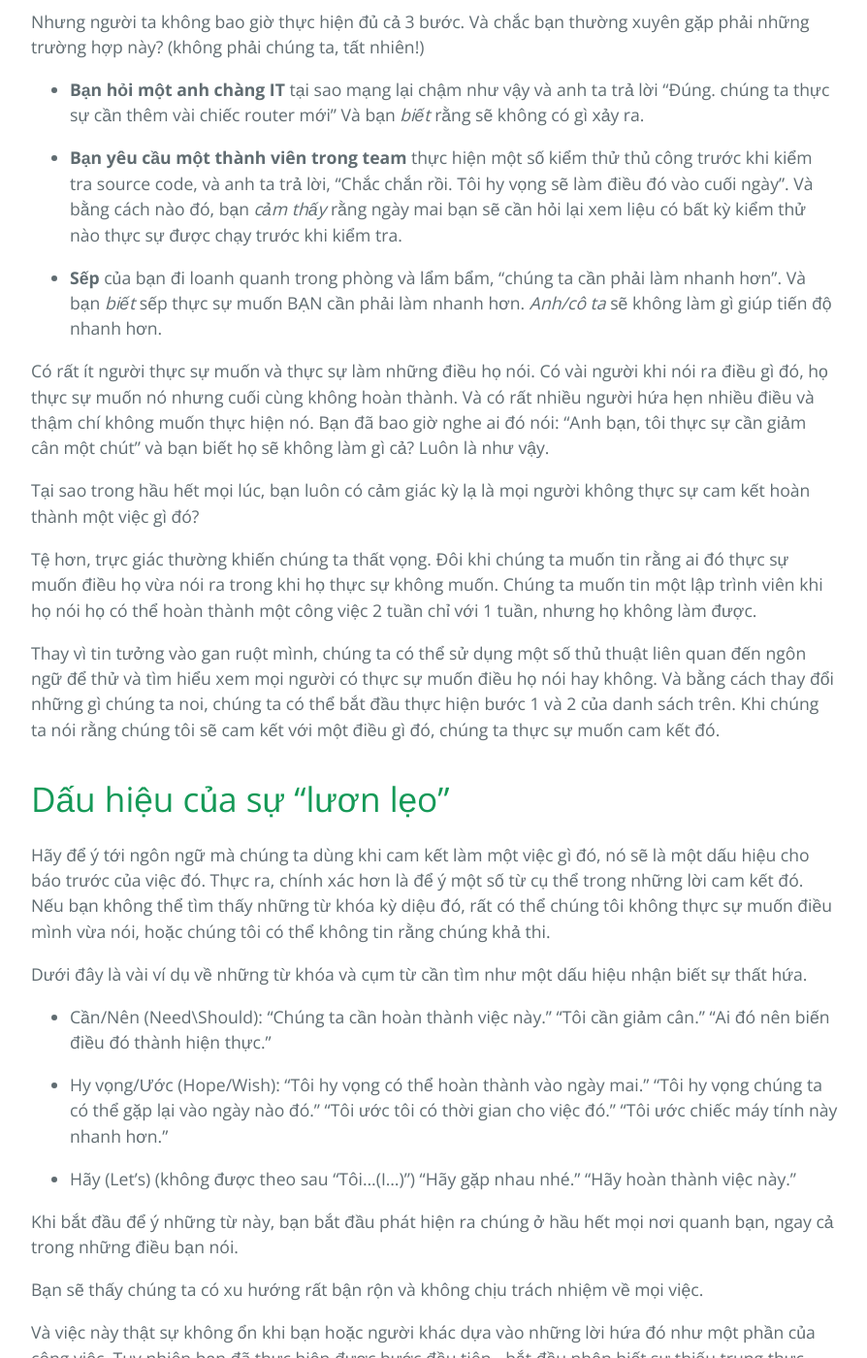
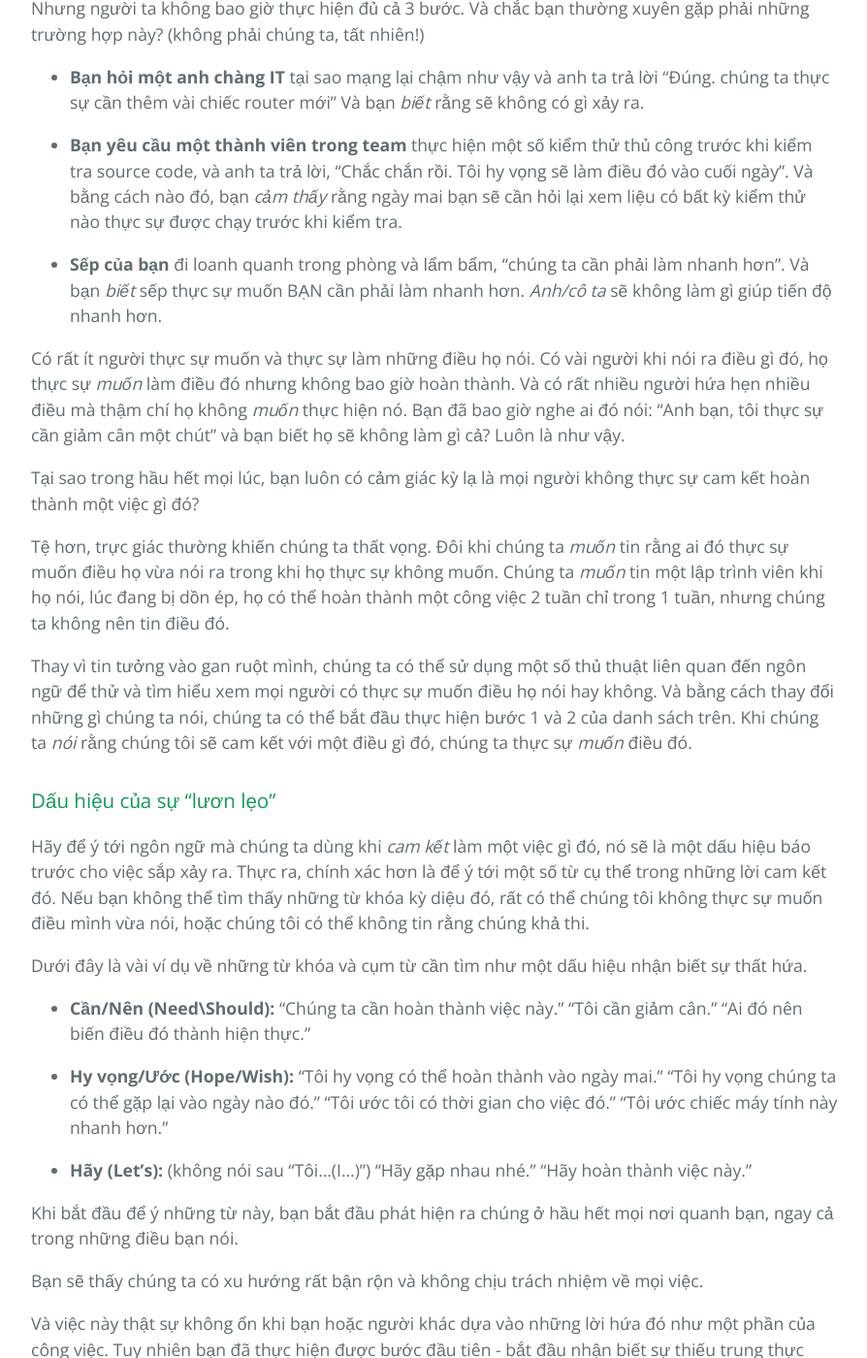
Before and after one commit to HaiBV/haibv.github.io, a Jekyll site: the page built from clean-coder/chapter-3-saying-yes.md, in a window 1280 px wide and 1400 px high, scrolled down 2296 px. Shown: the whole window at 97% size, without its empty margins (192-1086 px from the left). Built offline with Jekyll 4.4.1, drawn with Linux system fonts in a browser that asks for light colours; our own code applies the rules of GitHub Pages for plain Markdown files.

Commit message:
Book - The Clean Coder - Correction - C3

```diff
--- a/clean-coder/chapter-3-saying-yes.md
+++ b/clean-coder/chapter-3-saying-yes.md
@@ -26,7 +26,7 @@ Tôi không hề lường trước việc này. Tôi kỳ vọng anh ta sẽ nó
 
 Bây giờ, để tôi giới thiệu cho bạn về Roy Osherove, người sẽ cho bạn biết câu nói đó thảm hại đến mức nào.
 
-# Ngôn ngữ của sự cam kết
+## Ngôn ngữ của sự cam kết
 
 Với Roy Osherove
 
@@ -44,27 +44,27 @@ Nhưng người ta không bao giờ thực hiện đủ cả 3 bước. Và ch
 
 - **Bạn yêu cầu một thành viên trong team** thực hiện một số kiểm thử thủ công trước khi kiểm tra source code, và anh ta trả lời, "Chắc chắn rồi. Tôi hy vọng sẽ làm điều đó vào cuối ngày". Và bằng cách nào đó, bạn _cảm thấy_ rằng ngày mai bạn sẽ cần hỏi lại xem liệu có bất kỳ kiểm thử nào thực sự được chạy trước khi kiểm tra.
 
-- **Sếp** của bạn đi loanh quanh trong phòng và lẩm bẩm, "chúng ta cần phải làm nhanh hơn". Và bạn _biết_ sếp thực sự muốn BẠN cần phải làm nhanh hơn. _Anh/cô ta_ sẽ không làm gì giúp tiến độ nhanh hơn.
+- **Sếp của bạn** đi loanh quanh trong phòng và lẩm bẩm, "chúng ta cần phải làm nhanh hơn". Và bạn _biết_ sếp thực sự muốn BẠN cần phải làm nhanh hơn. _Anh/cô ta_ sẽ không làm gì giúp tiến độ nhanh hơn.
 
-Có rất ít người thực sự muốn và thực sự làm những điều họ nói. Có vài người khi nói ra điều gì đó, họ thực sự muốn nó nhưng cuối cùng không hoàn thành. Và có rất nhiều người hứa hẹn nhiều điều và thậm chí không muốn thực hiện nó. Bạn đã bao giờ nghe ai đó nói: "Anh bạn, tôi thực sự cần giảm cân một chút" và bạn biết họ sẽ không làm gì cả? Luôn là như vậy.
+Có rất ít người thực sự muốn và thực sự làm những điều họ nói. Có vài người khi nói ra điều gì đó, họ thực sự _muốn_ làm điều đó nhưng không bao giờ hoàn thành. Và có rất nhiều người hứa hẹn nhiều điều mà thậm chí họ không _muốn_ thực hiện nó. Bạn đã bao giờ nghe ai đó nói: "Anh bạn, tôi thực sự cần giảm cân một chút" và bạn biết họ sẽ không làm gì cả? Luôn là như vậy.
 
 Tại sao trong hầu hết mọi lúc, bạn luôn có cảm giác kỳ lạ là mọi người không thực sự cam kết hoàn thành một việc gì đó?
 
-Tệ hơn, trực giác thường khiến chúng ta thất vọng. Đôi khi chúng ta muốn tin rằng ai đó thực sự muốn điều họ vừa nói ra trong khi họ thực sự không muốn. Chúng ta muốn tin một lập trình viên khi họ nói họ có thể hoàn thành một công việc 2 tuần chỉ với 1 tuần, nhưng họ không làm được.
+Tệ hơn, trực giác thường khiến chúng ta thất vọng. Đôi khi chúng ta _muốn_ tin rằng ai đó thực sự muốn điều họ vừa nói ra trong khi họ thực sự không muốn. Chúng ta _muốn_ tin một lập trình viên khi họ nói, lúc đang bị dồn ép, họ có thể hoàn thành một công việc 2 tuần chỉ trong 1 tuần, nhưng chúng ta không nên tin điều đó.
 
-Thay vì tin tưởng vào gan ruột mình, chúng ta có thể sử dụng một số thủ thuật liên quan đến ngôn ngữ để thử và tìm hiểu xem mọi người có thực sự muốn điều họ nói hay không. Và bằng cách thay đổi những gì chúng ta noi, chúng ta có thể bắt đầu thực hiện bước 1 và 2 của danh sách trên. Khi chúng ta nói rằng chúng tôi sẽ cam kết với một điều gì đó, chúng ta thực sự muốn cam kết đó.
+Thay vì tin tưởng vào gan ruột mình, chúng ta có thể sử dụng một số thủ thuật liên quan đến ngôn ngữ để thử và tìm hiểu xem mọi người có thực sự muốn điều họ nói hay không. Và bằng cách thay đổi những gì chúng ta nói, chúng ta có thể bắt đầu thực hiện bước 1 và 2 của danh sách trên. Khi chúng ta _nói_ rằng chúng tôi sẽ cam kết với một điều gì đó, chúng ta thực sự _muốn_ điều đó.
 
-# Dấu hiệu của sự "lươn lẹo"
+### Dấu hiệu của sự "lươn lẹo"
 
-Hãy để ý tới ngôn ngữ mà chúng ta dùng khi cam kết làm một việc gì đó, nó sẽ là một dấu hiệu cho báo trước của việc đó. Thực ra, chính xác hơn là để ý một số từ cụ thể trong những lời cam kết đó. Nếu bạn không thể tìm thấy những từ khóa kỳ diệu đó, rất có thể chúng tôi không thực sự muốn điều mình vừa nói, hoặc chúng tôi có thể không tin rằng chúng khả thi.
+Hãy để ý tới ngôn ngữ mà chúng ta dùng khi _cam kết_ làm một việc gì đó, nó sẽ là một dấu hiệu báo trước cho việc sắp xảy ra. Thực ra, chính xác hơn là để ý tới một số từ cụ thể trong những lời cam kết đó. Nếu bạn không thể tìm thấy những từ khóa kỳ diệu đó, rất có thể chúng tôi không thực sự muốn điều mình vừa nói, hoặc chúng tôi có thể không tin rằng chúng khả thi.
 
 Dưới đây là vài ví dụ về những từ khóa và cụm từ cần tìm như một dấu hiệu nhận biết sự thất hứa.
 
-- Cần/Nên (Need\Should): "Chúng ta cần hoàn thành việc này." "Tôi cần giảm cân." "Ai đó nên biến điều đó thành hiện thực."
+- **Cần/Nên (Need\Should):** "Chúng ta cần hoàn thành việc này." "Tôi cần giảm cân." "Ai đó nên biến điều đó thành hiện thực."
 
-- Hy vọng/Ước (Hope/Wish): "Tôi hy vọng có thể hoàn thành vào ngày mai." "Tôi hy vọng chúng ta có thể gặp lại vào ngày nào đó." "Tôi ước tôi có thời gian cho việc đó." "Tôi ước chiếc máy tính này nhanh hơn."
+- **Hy vọng/Ước (Hope/Wish):** "Tôi hy vọng có thể hoàn thành vào ngày mai." "Tôi hy vọng chúng ta có thể gặp lại vào ngày nào đó." "Tôi ước tôi có thời gian cho việc đó." "Tôi ước chiếc máy tính này nhanh hơn."
 
-- Hãy (Let's) (không được theo sau "Tôi...(I...)") "Hãy gặp nhau nhé." "Hãy hoàn thành việc này."
+- **Hãy (Let's):** (không nói sau "Tôi...(I...)") "Hãy gặp nhau nhé." "Hãy hoàn thành việc này."
 
 Khi bắt đầu để ý những từ này, bạn bắt đầu phát hiện ra chúng ở hầu hết mọi nơi quanh bạn, ngay cả trong những điều bạn nói.
 
@@ -74,7 +74,7 @@ Và việc này thật sự không ổn khi bạn hoặc người khác dựa v
 
 Chúng ta đã nghe được âm thanh cuộc sự thất hứa. Vậy còn những cam kết thực sự?
 
-# Những cam kết thật sự nghe như thế nào?
+### Những cam kết thật sự nghe như thế nào?
 
 Điểm chung của những cụm từ trong phần trước là họ cho rằng những thứ đó nằm ngoài tầm tay của "tôi" hoặc họ không có trách nhiệm cá nhân trong việc đó.
 
```
